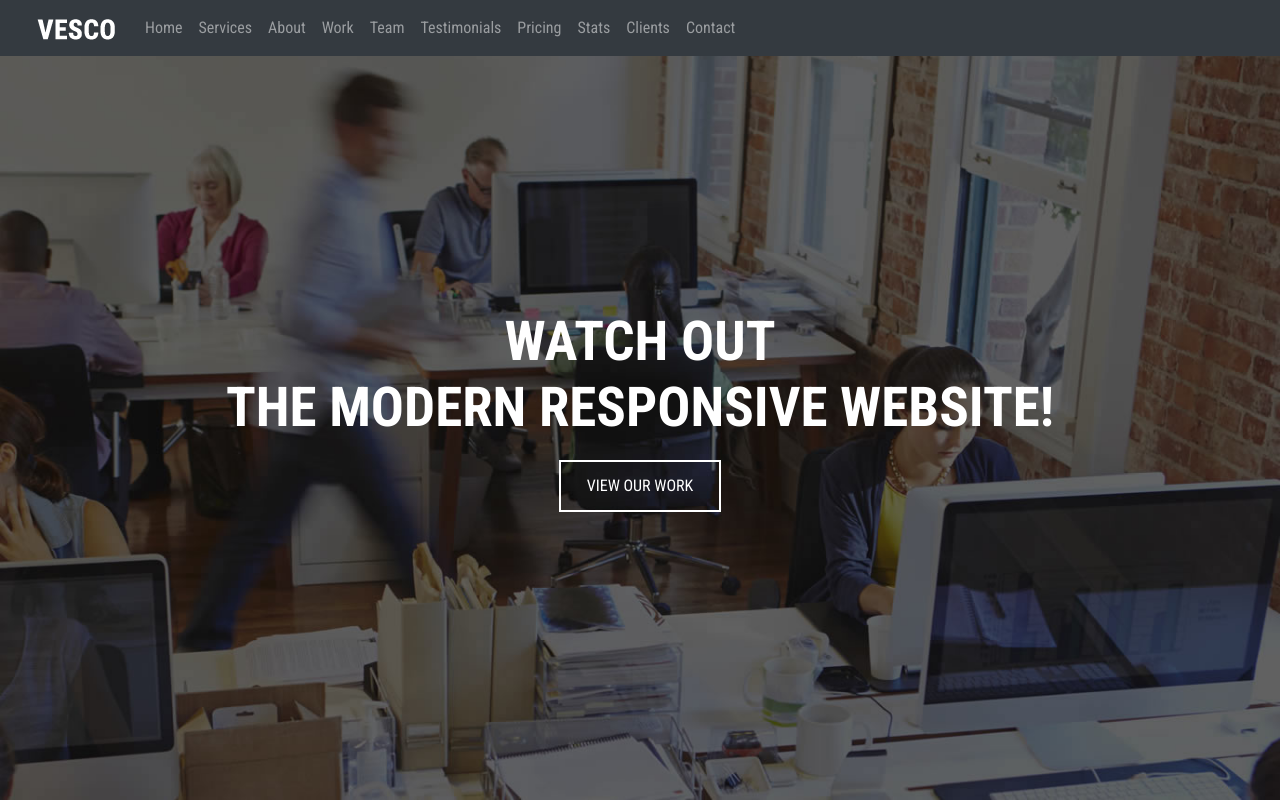
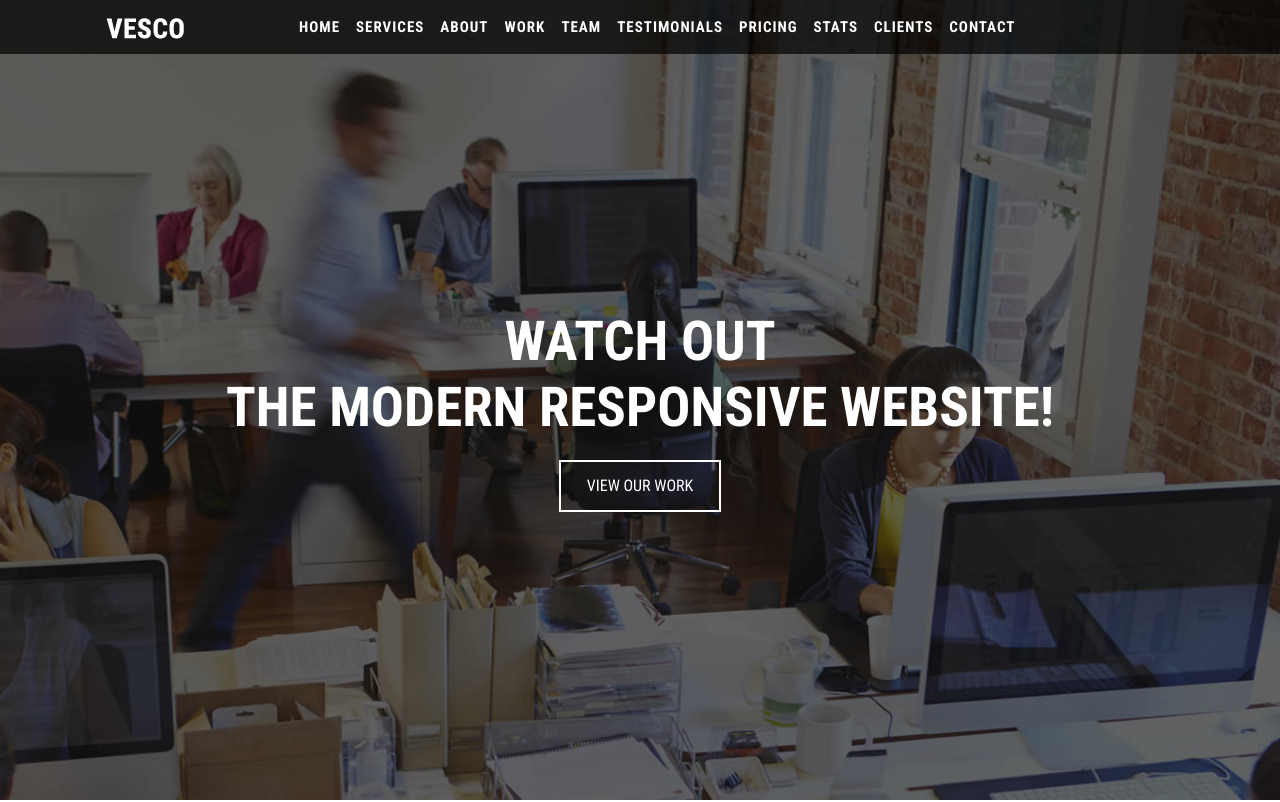
Before and after one commit to mpieces/Vesco, a plain HTML site: page index.html in a window 1280 px wide. Shown: the top 802 px of the page. Drawn offline with nearby package versions, Linux system fonts and the light colour scheme.

Commit message:
add css for navbar

```diff
--- a/css/style.css
+++ b/css/style.css
@@ -584,3 +584,53 @@ form .form-control {
 #footer-menu a:hover {
     color: #34c6d3;
 }
+
+/* ============================================
+                NAVIGATION
+================================================= */
+
+.navbar {
+    padding: 20px 0;
+}
+
+.vesco-top-nav {
+    background: rgba(0,0,0,0.7);
+    padding: 7px 0;
+}
+
+.vesco-nav-wrapper {
+    padding: 0 85px;
+}
+
+/* float navbar to right */
+.navbar-nav ul li {
+    float: right;
+}
+
+.navbar-nav > li > a {
+    color: #fff;
+    font-size: 15px;
+    text-transform: uppercase;
+    letter-spacing: 1px;
+    font-weight: 700;
+}
+
+.navbar-nav > li > a:hover, .navbar-nav > li > a:focus {
+    background: none;
+    color: #34c6d3;
+}
+
+.navbar-toggler {
+    color: #fff;
+    border: 1px solid #fff;
+    border-radius: 0;
+
+}
+
+.navbar-toggler-icon {
+
+}
+
+.navbar-collapse {
+    max-height: none !important;
+}
--- a/index.html
+++ b/index.html
@@ -40,8 +40,9 @@
   <body>
 
     <header>
-      <nav class="navbar navbar-dark bg-dark fixed-top navbar-expand-lg" role="navigation">
+      <nav class="navbar vesco-top-nav fixed-top navbar-expand-lg" role="navigation">
         <div class="container-fluid">
+
           <div class="vesco-nav-wrapper">
             <div class="navbar-header">
 
@@ -54,9 +55,7 @@
               <button type="button" class="navbar-toggler collapsed" data-toggle="collapse" data-target="#vesco-menu">
                   <span class="navbar-toggler-icon"></span>
                 </button>
-
-            </div>
-
+              </div>
           </div>
 
 
```
